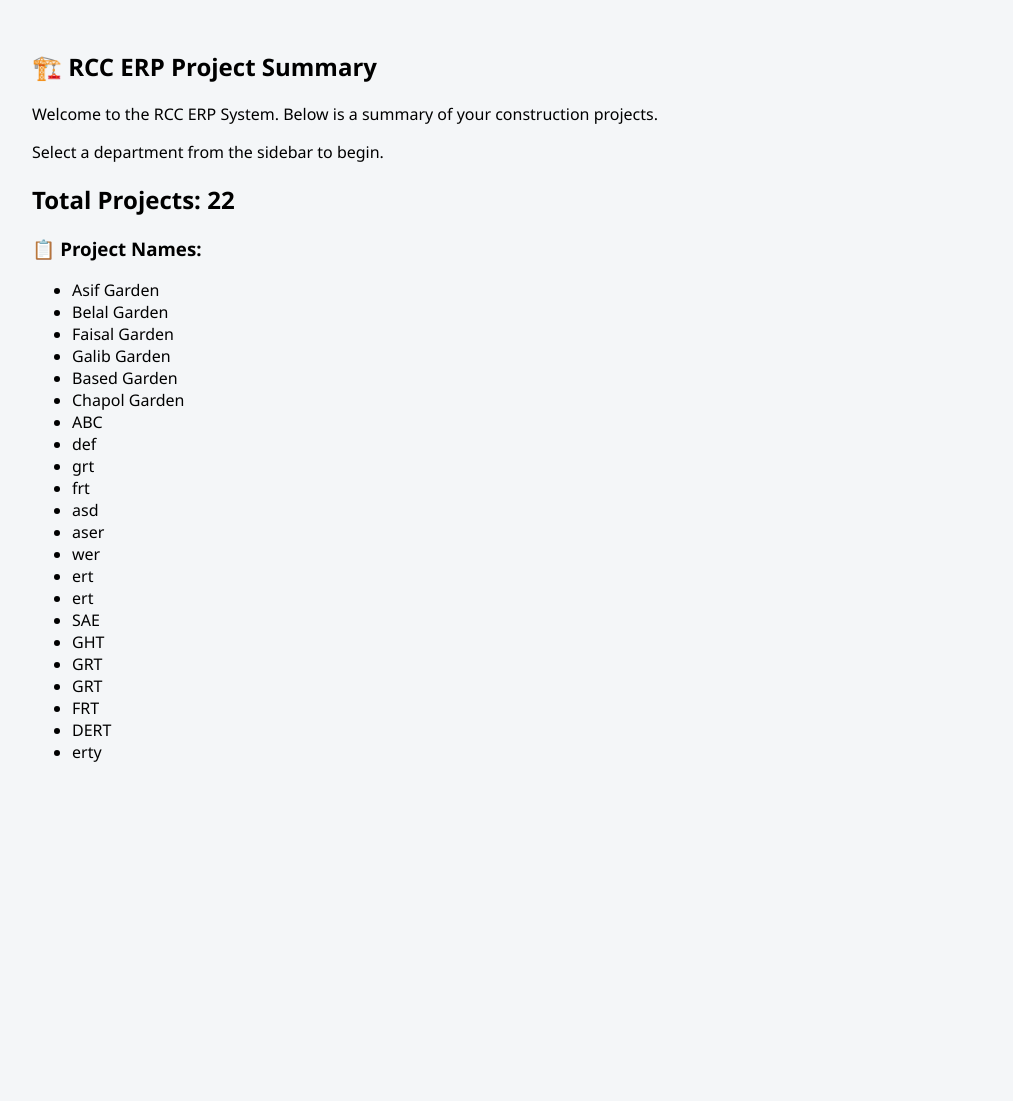
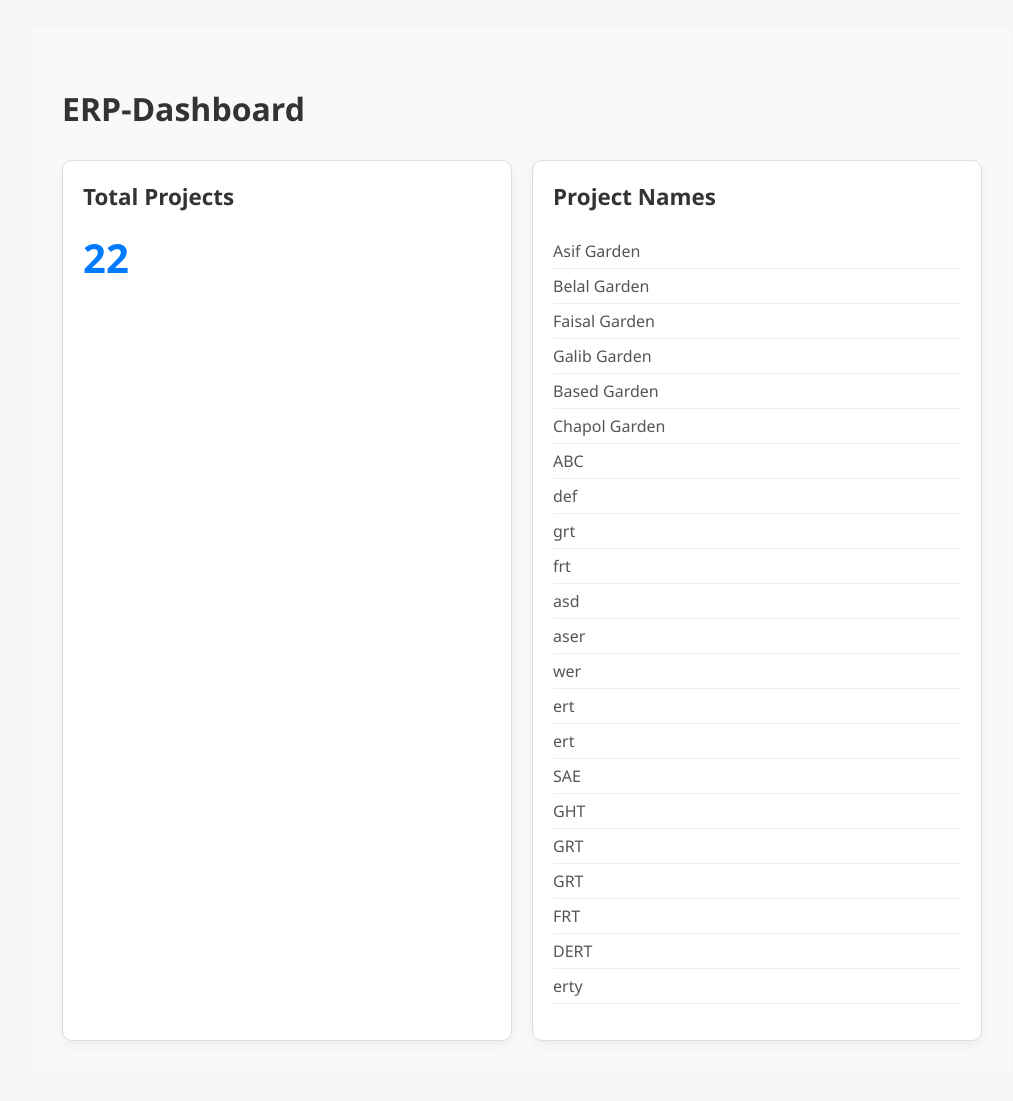
Before and after one commit to FAISAL-450/ERP-PROJECT, a Django app: page / in a window 1280 px wide. Shown: the whole page, without its empty margins (238-1251 px from the left). Before the commit the page ends 762 px from the top, so only its background shows below. Run offline with Django 5.2, Linux system fonts and the light colour scheme; data comes from the database, SQL or seed files in the repository.

Commit message:
Full project update: ERP_PROJECT – new apps, templates, settings

```diff
--- a/home/templates/home/home.html
+++ b/home/templates/home/home.html
@@ -1,18 +1,79 @@
 {% extends 'base.html' %}
 {% block content %}
+  <style>
+    .summary-section {
+      padding: 30px;
+      background-color: #f9f9f9;
+    }
+
+    .summary-section h1 {
+      font-size: 2rem;
+      margin-bottom: 10px;
+      color: #333;
+    }
+
+    .card-grid {
+      display: grid;
+      grid-template-columns: repeat(auto-fit, minmax(300px, 1fr));
+      gap: 20px;
+      margin-top: 30px;
+    }
+
+    .card {
+      background-color: #fff;
+      border: 1px solid #ddd;
+      border-radius: 10px;
+      padding: 20px;
+      box-shadow: 0 4px 12px rgba(0,0,0,0.05);
+      transition: transform 0.2s ease;
+    }
+
+    .card:hover {
+      transform: translateY(-4px);
+    }
+
+    .card h2, .card h3 {
+      margin-top: 0;
+      font-size: 1.4rem;
+      color: #333;
+    }
+
+    .card-value {
+      font-size: 2.5rem;
+      font-weight: bold;
+      color: #007bff;
+      margin-top: 10px;
+    }
+
+    .card-list {
+      list-style: none;
+      padding-left: 0;
+      margin-top: 10px;
+    }
+
+    .card-list li {
+      padding: 6px 0;
+      border-bottom: 1px solid #eee;
+      font-size: 1rem;
+      color: #555;
+    }
+  </style>
+
   <section class="summary-section">
-    <h1>🏗️ RCC ERP Project Summary</h1>
-    <p>Welcome to the RCC ERP System. Below is a summary of your construction projects.</p>
-    <p>Select a department from the sidebar to begin.</p>
+    <h1>ERP-Dashboard</h1>
 
-    <div class="summary-box">
-      <h2>Total Projects: {{ total_projects }}</h2>
+    <div class="card-grid">
+      <!-- 📦 Total Projects Card -->
+      <div class="card">
+        <h2>Total Projects</h2>
+        <p class="card-value">{{ total_projects }}</p>
       </div>
 
-    <div class="summary-box">
-      <h3>📋 Project Names:</h3>
+      <!-- 📋 Project Names Card -->
+      <div class="card">
+        <h3>Project Names</h3>
         {% if project_names %}
-        <ul>
+          <ul class="card-list">
             {% for name in project_names %}
               <li>{{ name }}</li>
             {% endfor %}
@@ -21,5 +82,6 @@
           <p>No projects found.</p>
         {% endif %}
       </div>
+    </div>
   </section>
 {% endblock %}
```
Lines whose indentation alone changed are shown as unchanged.
